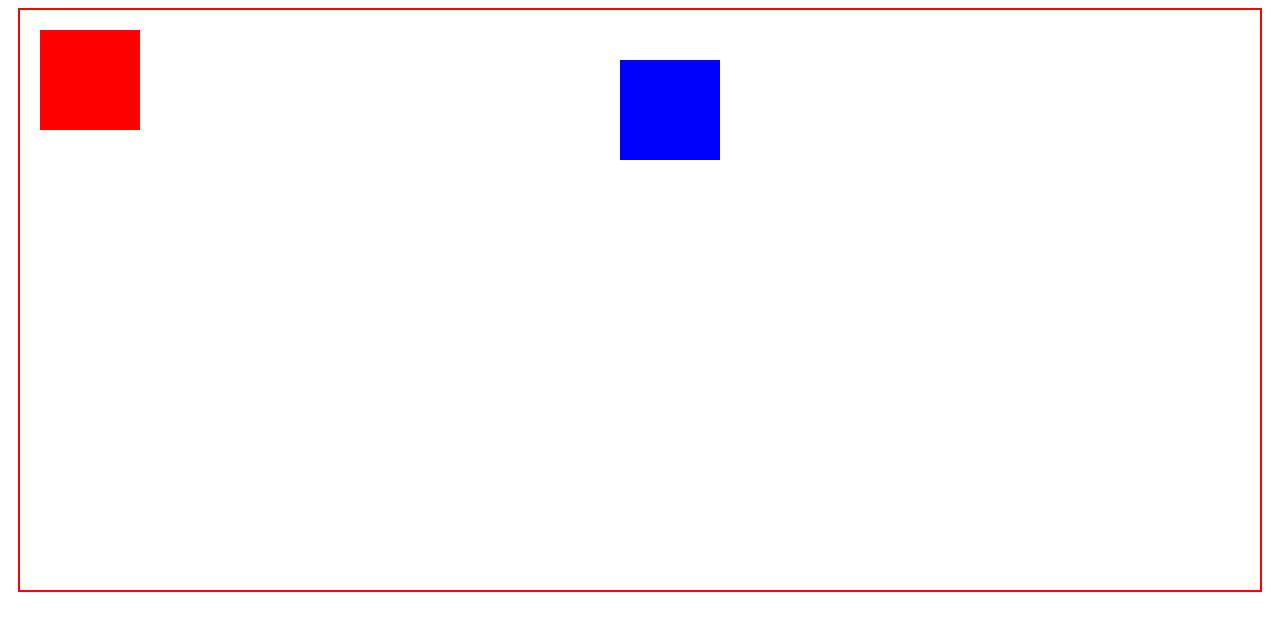
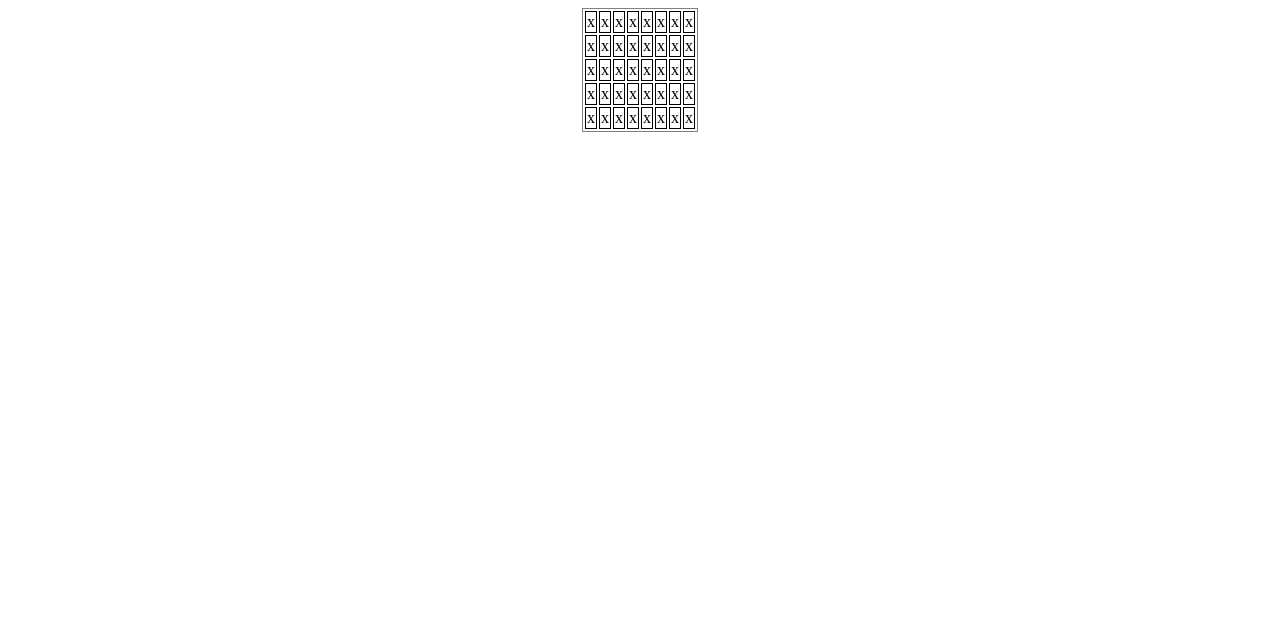
Before and after one commit to joliveramu/oc-frontend, a plain HTML site: page P6_John Oliver/index.html in a window 1280 px wide. Drawn offline with Linux system fonts and the light colour scheme.

Commit message:
Started doing a game grid for the P6. Complied to the project description of P5.

```diff
--- a/P6_John Oliver/assets/css/index.css
+++ b/P6_John Oliver/assets/css/index.css
@@ -1,3 +1,11 @@
-#gameCanvas{
-    border: 2px solid red;
-}
+table, th, td {
+    border: 1px solid black;
+    border-collapse: collapse;
+  }
+
+  table {
+    display: table;
+    border-collapse: separate;
+    border-spacing: 2px;
+    border-color: gray;
+  }
--- a/P6_John Oliver/assets/js/index.js
+++ b/P6_John Oliver/assets/js/index.js
@@ -1,9 +1,14 @@
-let canvas = document.getElementById("gameCanvas");
-let context = canvas.getContext('2d');
+let turn = 1;
 
-context.fillStyle = 'red';
-context.fillRect(20,20,100,100);
-
-
-context.fillStyle = 'blue';
-context.fillRect(600,50, 100,100);
+function game(elem)
+{
+    if(turn == 1)
+    {
+        elem.innerHTML = "A";
+        turn = 2;
+    }else if(turn == 2)
+    {
+        elem.innerHTML = "B";
+        turn = 1;
+    }
+}
--- a/P6_John Oliver/index.html
+++ b/P6_John Oliver/index.html
@@ -8,10 +8,62 @@
 </head>
 <body>
     <center>
-        <canvas id="gameCanvas" width="1240" height="580"></canvas>
+      <table>
+            <tr>
+                <td onclick = "game(this)">x</td>
+                <td onclick = "game(this)">x</td>
+                <td onclick = "game(this)">x</td>
+                <td onclick = "game(this)">x</td>
+                <td onclick = "game(this)">x</td>
+                <td onclick = "game(this)">x</td>
+                <td onclick = "game(this)">x</td>
+                <td onclick = "game(this)">x</td>
+            </tr>
+            <tr>
+                <td onclick = "game(this)">x</td>
+                <td onclick = "game(this)">x</td>
+                <td onclick = "game(this)">x</td>
+                <td onclick = "game(this)">x</td>
+                <td onclick = "game(this)">x</td>
+                <td onclick = "game(this)">x</td>
+                <td onclick = "game(this)">x</td>
+                <td onclick = "game(this)">x</td>
+            </tr>
+            <tr>
+                <td onclick = "game(this)">x</td>
+                <td onclick = "game(this)">x</td>
+                <td onclick = "game(this)">x</td>
+                <td onclick = "game(this)">x</td>
+                <td onclick = "game(this)">x</td>
+                <td onclick = "game(this)">x</td>
+                <td onclick = "game(this)">x</td>
+                <td onclick = "game(this)">x</td>
+            </tr>
+            <tr>
+                <td onclick = "game(this)">x</td>
+                <td onclick = "game(this)">x</td>
+                <td onclick = "game(this)">x</td>
+                <td onclick = "game(this)">x</td>
+                <td onclick = "game(this)">x</td>
+                <td onclick = "game(this)">x</td>
+                <td onclick = "game(this)">x</td>
+                <td onclick = "game(this)">x</td>
+            </tr>
+            <tr>
+                <td onclick = "game(this)">x</td>
+                <td onclick = "game(this)">x</td>
+                <td onclick = "game(this)">x</td>
+                <td onclick = "game(this)">x</td>
+                <td onclick = "game(this)">x</td>
+                <td onclick = "game(this)">x</td>
+                <td onclick = "game(this)">x</td>
+                <td onclick = "game(this)">x</td>
+            </tr>
+      </table>
     </center>
 
     <script src="assets/js/jquery-3.5.1.js"></script>
+    <script src="assets/js/phaser.min.js"></script>
     <script src="assets/js/index.js"></script>
 </body>
 </html>
```
